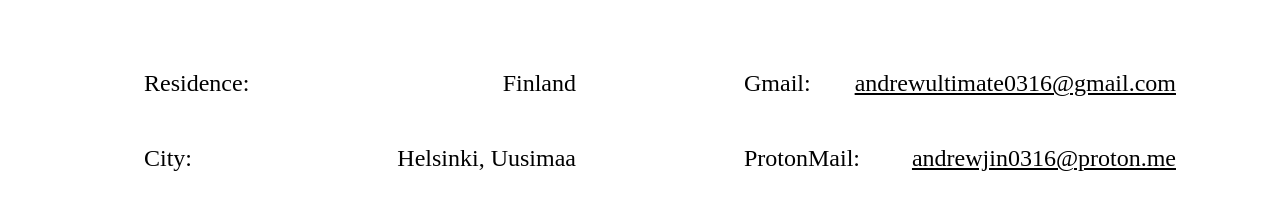
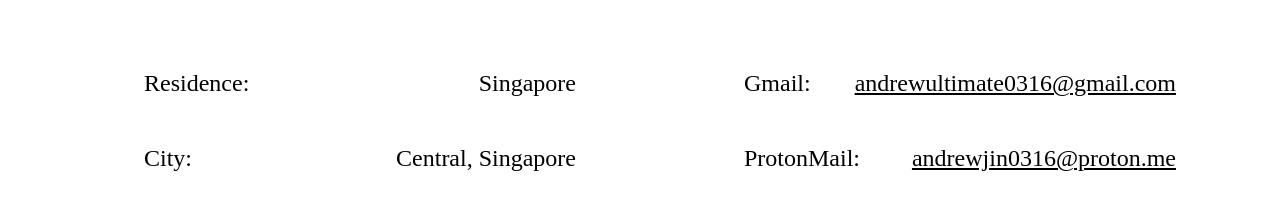
Before and after one commit to blue0316/zivotak31, a Next.js app: page /contact in a window 1280 px wide. Shown: the part 193-415 px from the top of the page. Built offline with nearby package versions, Linux system fonts and the light colour scheme.

Commit message:
update address

```diff
--- a/src/components/layouts/aside/aside.component.tsx
+++ b/src/components/layouts/aside/aside.component.tsx
@@ -78,11 +78,11 @@ const Aside = () =>
                 <ul className={styles.asideInformationPersonalList}>
                     <li className={styles.asideInformationPersonalListItem}>
                         <span>{t('common:aside.2.residence')}:</span>
-                        <span>Finland</span>
+                        <span>Singapore</span>
                     </li>
                     <li className={styles.asideInformationPersonalListItem}>
                         <span>{t('common:aside.3.city')}:</span>
-                        <span>Helsinki, Uusimaa</span>
+                        <span>Central, Singapore</span>
                     </li>
                     <li className={styles.asideInformationPersonalListItem}>
                         <span>{t('common:aside.4.age')}:</span>
--- a/src/pages/_document.tsx
+++ b/src/pages/_document.tsx
@@ -19,7 +19,7 @@ class IQDocument extends Document
                     <meta name='Classification' content='Portfolio'/>
                     <meta name='subject' content='Andrew Jin Full-Stack Developer & Graphic Designer'/>
                     <meta name='description' content="Andrew Jin Full-Stack Developer & Graphic Designer. Andrew Jin focuses on JavaScript-related technologies like Typescript, NodeJS and React. Andrew Jin is also an experienced graphic designer and proficient in Adobe Photoshop, Adobe Illustrator, Adobe Premiere Pro and Gimp software's."/>
-                    <meta name='keywords' content='Andrew Jin, Andrew Jin Portfolio, Full-Stack Developer, Developer, Helsinki, Uusimaa Finland, JavaScript, TypeScript, Graphic Designer'/>
+                    <meta name='keywords' content='Andrew Jin, Andrew Jin Portfolio, Full-Stack Developer, Developer, Central, Singapore, JavaScript, TypeScript, Graphic Designer'/>
                     <meta name='author' content='Andrew Jin'/>
 
                     <meta property='og:type' content='website'/>
--- a/src/pages/contact.tsx
+++ b/src/pages/contact.tsx
@@ -60,11 +60,11 @@ const Contact: NextPage = () =>
                         <ul className={styles.contactCardsCardList}>
                             <li className={styles.contactCardsCardListItem}>
                                 <span>Residence:</span>
-                                <span>Finland</span>
+                                <span>Singapore</span>
                             </li>
                             <li className={styles.contactCardsCardListItem}>
                                 <span>City:</span>
-                                <span>Helsinki, Uusimaa</span>
+                                <span>Central, Singapore</span>
                             </li>
                             <li className={styles.contactCardsCardListItem}>
                                 <span>Age:</span>
```
Also changed, not shown: 1 other file (tests, documents, lock files or other folders).
